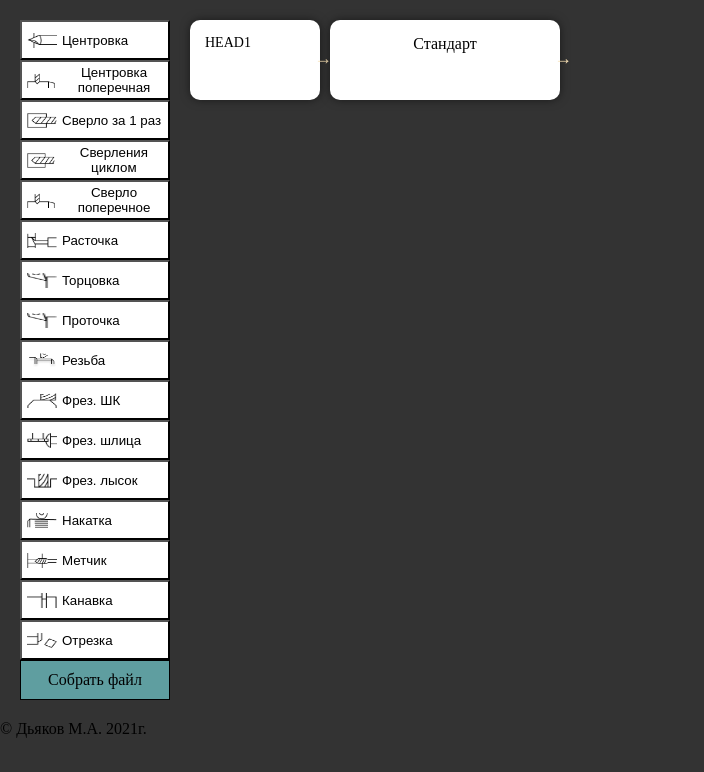
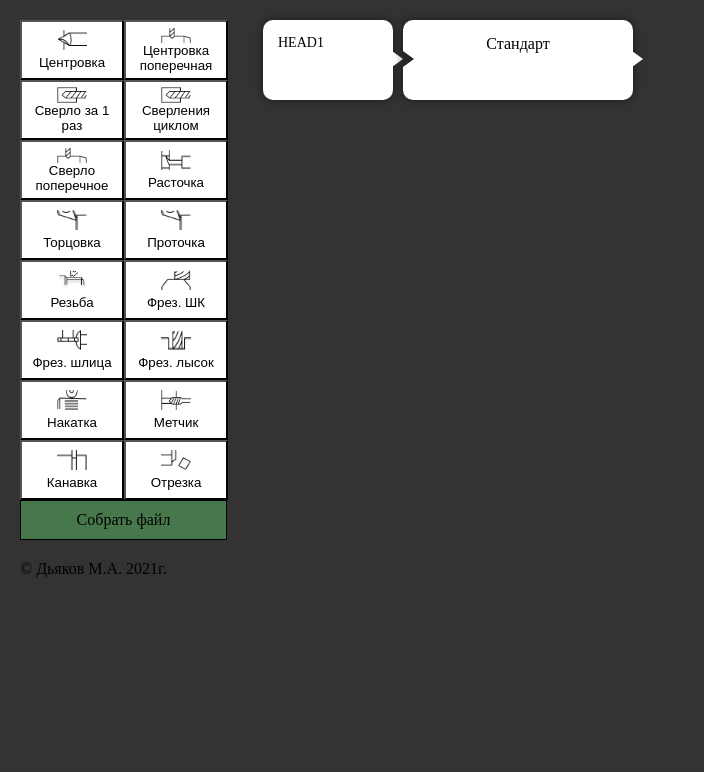
Before and after one commit to diakudza/constructor, a plain HTML site: page index.html in a window 1280 px wide. Shown: the top 772 px of the page, without its empty margins (0-704 px from the left). Drawn offline with Linux system fonts and the light colour scheme.

Commit message:
edit on work

```diff
--- a/index.html
+++ b/index.html
@@ -15,7 +15,7 @@
         <div id="divWithBtn"></div>
         <div class="divBlocks"></div>
     </div>
-    &copy Дьяков М.А. 2021г.
+    <span class="copy">&copy Дьяков М.А. 2021г.</span>
 </body>
 
 <script src="script.js"></script>
--- a/style.css
+++ b/style.css
@@ -15,21 +15,40 @@ body {
 }
 
 #divWithBtn {
-    width: 150px;
+    width: 223px;
+    display: flex;
+    flex-direction: row;
+    flex-wrap: wrap;
+}
+
+#divWithBtn > button{
     display: flex;
     flex-direction: column;
+    align-items: center;
+    justify-content: space-around;
+    padding: 5px;
+    width: 104px;
+    height: 60px;
+    background: white;
 }
-#divWithBtn > button{
-    display: flex;
-    align-items: center;
-    padding: 0 0 0 5px;
-}
+
 #divWithBtn  button > img{
     width: 30px;
-    height: 15px;
-    margin: 0 5px 0 0;
+    height: 20px;
+}
 
+#save {
+    display: flex;
+    box-sizing: border-box;
+    align-items: center;
+    justify-content: center;
+    width: 207px;
+    height: 40px;
+    background: #519d59a6;
+    text-decoration: none;
+    border: 1px solid black;
 }
+
 .divBlocks {
     padding: 0 0 0 20px;
     /*justify-content: space-evenly;*/
@@ -55,6 +74,9 @@ body {
     box-shadow: 0 0 10px rgba(0,0,0,0.5);
 }
 
+.block:hover {
+    box-shadow: 0 0 10px rgba(158, 187, 52, 0.7);
+}
 
 .head {
     width: 100px;
@@ -62,6 +84,7 @@ body {
     flex-direction: column;
     align-items: flex-start;
     font-size: 14px;
+   /* clip-path: polygon(-3px 33px, -4px -5px, 138px 0px, 140px 82px, -5px 82px, -5px 49px, 6px 39px);*/
 }
 
 .block:hover > .divLayout{
@@ -95,6 +118,17 @@ body {
     flex-wrap: wrap;
 }
 
+.buttonsWrap button{
+   display: flex;
+flex-wrap: wrap;
+background: transparent;
+border: 1px solid;
+height: 40px;
+font-size: 11px;
+}
+.buttonsWrap button:hover{
+    background: #47784c;
+}
 .buttonsGroove{
     width: 33%;
 }
@@ -107,16 +141,32 @@ body {
     width: auto;
 }
 
-.block::after {
-    content: "→";
+.block::before {
+    content: "";
     position: absolute;
-    color: wheat;
-    right: -12px;
-    top:35%;
-    font-size: large;
+    left: 0px;
+    top: 39%;
+    border-left: 11px solid #262626;;
+    border-bottom: 8px solid transparent;
+    border-top: 8px solid transparent;
 }
 
+.block::after {
+    content: "";
+    position: absolute;
+    right: -10px;
+    top: 39%;
+    border-left: 11px solid white;
+    border-bottom: 8px solid transparent;
+    border-top: 8px solid transparent;
+}
+
+
 .end::after{
+    content: none;
+}
+
+.head::before{
     content: none;
 }
 
@@ -141,23 +191,9 @@ body {
     border-radius: 5px;
 }
 
-#divWithBtn button {
-    width: 100%;
-    height: 40px;
-    background:white;
-    }
 
-#save {
-    display: flex;
-    box-sizing: border-box;
-    align-items: center;
-    justify-content: center;
-    width: 100%;
-    height: 40px;
-    background:cadetblue;
-    text-decoration: none;
-    border: 1px solid black;
-}
+
+
 
 #textArea {
     width: 100%;
@@ -170,3 +206,7 @@ body {
     resize: none;
     height: 30%;
 }
+
+.copy{
+    margin-left: 20px;
+}
```
Also changed, not shown: blocks.txt (deleted), 9 other files.
